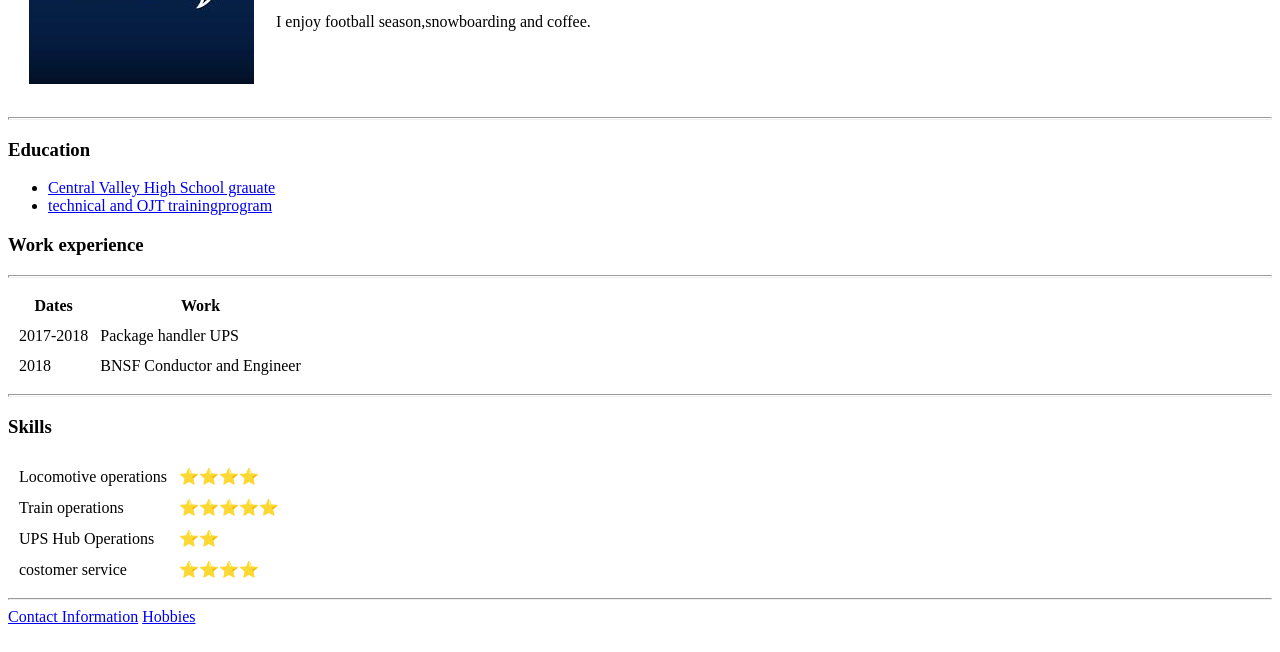
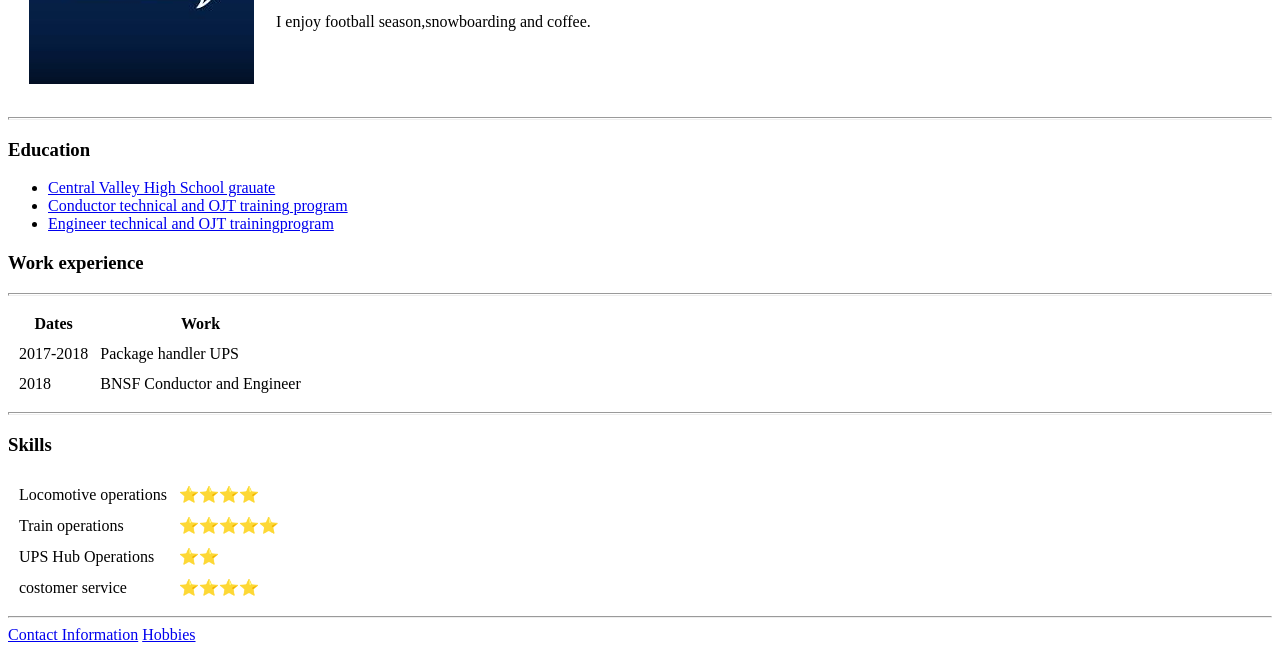
Before and after one commit to 302394/cv, a plain HTML site: page index.html in a window 1280 px wide. Shown: the part 170-822 px from the top of the page. Drawn offline with Linux system fonts and the light colour scheme.

Commit message:
Update index.html

```diff
--- a/index.html
+++ b/index.html
@@ -13,7 +13,7 @@
       <td>
         <h1>Jay's practice site</h1>
         <p><em>Engineer at <strong><a href="https://www.bnsf.com/">BNSF</a></strong></em></p>
-        </ <p>I enjoy football season,snowboarding and coffee.</p>
+         <p>I enjoy football season,snowboarding and coffee.</p>
       </td>
     </tr>
   </table>
@@ -21,8 +21,8 @@
   <h3>Education</h3>
   <ul>
     <li><a href="http://www.centralvalleysd.org/centralvalleyhighschool_home.aspx"> Central Valley High School grauate</a></li>
-    <li><a href="https://live.staticflickr.com/2205/2036380928_2e655322d8_b.jpg> Conductor technical and OJT training program</a></li>
-    <li><a href="https://www.railwayage.com/wp-content/uploads/2018/04/CrewUP.jpg"> technical and OJT trainingprogram</a></li>
+    <li><a href="https://live.staticflickr.com/2205/2036380928_2e655322d8_b.jpg"> Conductor technical and OJT training program</a></li>
+    <li><a href="https://www.railwayage.com/wp-content/uploads/2018/04/CrewUP.jpg">Engineer technical and OJT trainingprogram</a></li>
   </ul>
   <h3>Work experience</h3>
   <hr size="3">
```
